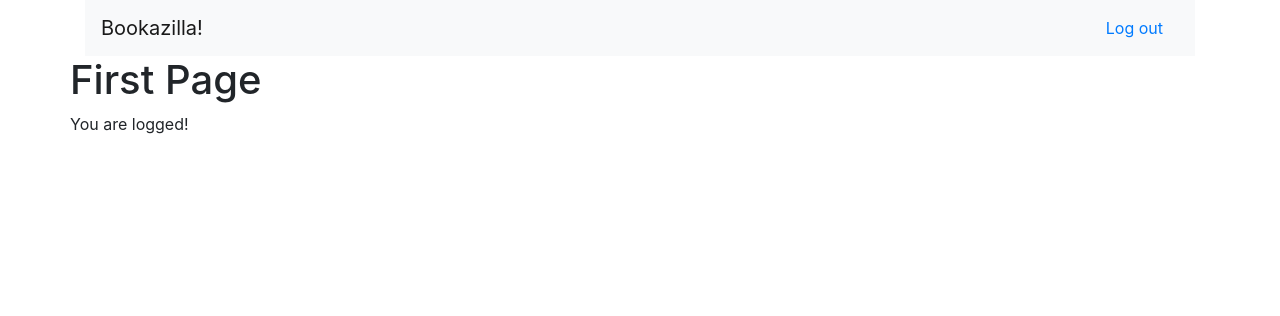
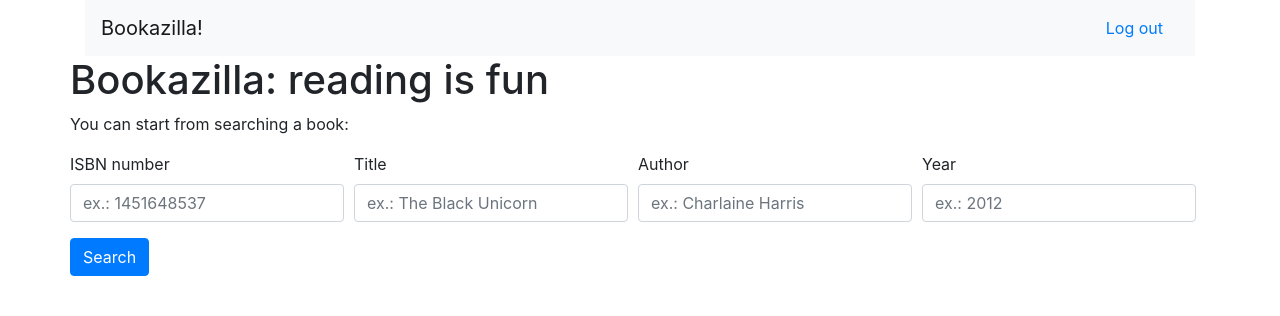
Before and after one commit to Feraijo/cs50-web, a Flask app: page / in a window 1280 px wide. Shown: the top 316 px of the page. Run offline with Flask 2, Linux system fonts and the light colour scheme; the visitor is signed in with stand-in values (Sample User, id 1); some libraries are stand-ins or nearby versions.

Commit message:
search implemented

```diff
--- a/project1/application.py
+++ b/project1/application.py
@@ -2,7 +2,7 @@ import os
 
 from flask import Flask, session, render_template, request, flash
 from flask_session import Session
-from db_handler import *
+from db_handler import DBHandler, NoSuchUserError, WrongPasswordError, IntegrityError
 
 app = Flask(__name__)
 
@@ -18,7 +18,7 @@ Session(app)
 # Set up database
 dbh = DBHandler(os.getenv("DATABASE_URL"))
 
-
+# index page
 @app.route("/")
 def index():
     purpose = request.args.get('to')
@@ -26,6 +26,18 @@ def index():
         session["logged"] = False
     return render_template("index.html", logged=session["logged"])
 
+# process search values
+@app.route("/search", methods=['POST'])
+def search():
+    isbn = request.form.get("isbn") or None
+    title = request.form.get("title") or None
+    author = request.form.get("author") or None
+    year = request.form.get("year")
+    year = int(year) if year else None
+    books, response = dbh.find_books(isbn, title, author, year)
+    return render_template("index.html", logged=session["logged"], books=books, message=response)
+
+# login and registration page
 @app.route("/login_url", methods=['GET', 'POST'])
 def login_form():
     # check if the purpose (registration or user login)
--- a/project1/templates/index.html
+++ b/project1/templates/index.html
@@ -1,9 +1,70 @@
 {% extends "layout.html" %}
 
 {% block heading %}
-    First Page
+    Bookazilla: reading is fun
 {% endblock %}
 
 {% block body %}
-    <div>You are {% if not logged %}not{%endif%} logged!</div>
+    {% if logged %}
+    <div class="row"><p>You can start from searching a book:</p></div>
+    <div class="row">
+        <form action="{{ url_for('search') }}" method="post">
+            <div class="form-row">
+                <div class="col">
+                    <div class="form-group">
+                        <label for="InputISBNnumber">ISBN number </label>
+                        <input type="text" name="isbn" class="form-control" id="InputISBNnumber" placeholder="ex.: 1451648537">
+                    </div>
+                </div>
+                <div class="col">
+                    <div class="form-group">
+                        <label for="InputTitle">Title</label>
+                        <input type="text" name="title" class="form-control" id="InputTitle" placeholder="ex.: The Black Unicorn">
+                    </div>
+                </div>
+                <div class="col">
+                    <div class="form-group">
+                        <label for="InputAuthor">Author</label>
+                        <input type="text" name="author" class="form-control" id="InputAuthor" placeholder="ex.: Charlaine Harris">
+                    </div>
+                </div>
+                <div class="col">
+                    <div class="form-group">
+                        <label for="InputYear">Year</label>
+                        <input type="number" name="year" class="form-control" id="InputYear" placeholder="ex.: 2012">
+                    </div>
+                </div>
+            </div>
+            <button type="submit" class="btn btn-primary">Search</button>
+        </form>
+
+    {%else%}
+    You must be logged in to perform book search.
+    {%endif%}
+    </div>
+    <br>
+    {% if books %}
+    <div class="row">
+        <table class="table table-bordered table-hover">
+            <thead>
+                <tr>
+                    <th scope="col">ISBN</th>
+                    <th scope="col">Title</th>
+                    <th scope="col">Author</th>
+                    <th scope="col">Year</th>
+                </tr>
+            </thead>
+            <tbody>
+                {%for book in books%}
+                <tr>
+                    <th scope="row">{{book.isbn}}</th>
+                    <td>{{book.title}}</td>
+                    <td>{{book.author}}</td>
+                    <td>{{book.year}}</td>
+                </tr>
+                {% endfor %}
+            </tbody>
+        </table>
+    </div>
+    {% endif %}
 {% endblock %}
--- a/project1/templates/layout.html
+++ b/project1/templates/layout.html
@@ -50,17 +50,17 @@
             <div class="row">
                 <h1>{% block heading %}{% endblock %}</h1>
             </div>
+            {% if message %}
             <div class="row">
-                {% if message %}
-                    <div class="alert alert-warning" role="alert">
-                        {{message}}
-                    </div>
-                {% endif %}
+                <div class="alert alert-warning" role="alert">
+                    {{message}}
+                </div>
             </div>
-            <div class="row">
-                {% block body %}
-                {% endblock %}
-            </div>
+            {% endif %}
+            {% block body %}
+
+            {% endblock %}
+
         </div>
     </body>
 </html>
--- a/project1/templates/login_form.html
+++ b/project1/templates/login_form.html
@@ -10,6 +10,7 @@
 {% endblock %}
 
 {% block body %}
+<div class="row">
     <form action="{{ url_for('login_form', to=purpose) }}" method="post">
         {% if purpose == 'register' %}
         <div class="form-group">
@@ -27,4 +28,5 @@
         </div>
         <button type="submit" class="btn btn-primary">Submit</button>
     </form>
+</div>
 {% endblock %}
```
Also changed, not shown: project1/db_handler.py (+26 -2 lines).
